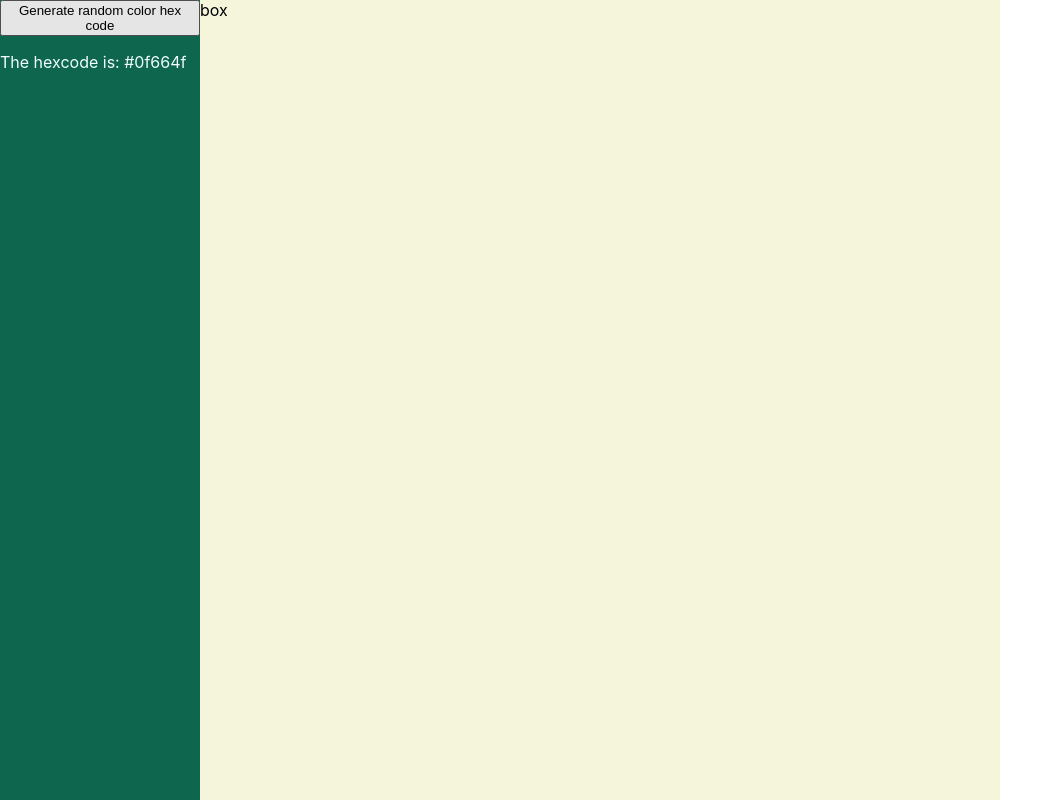
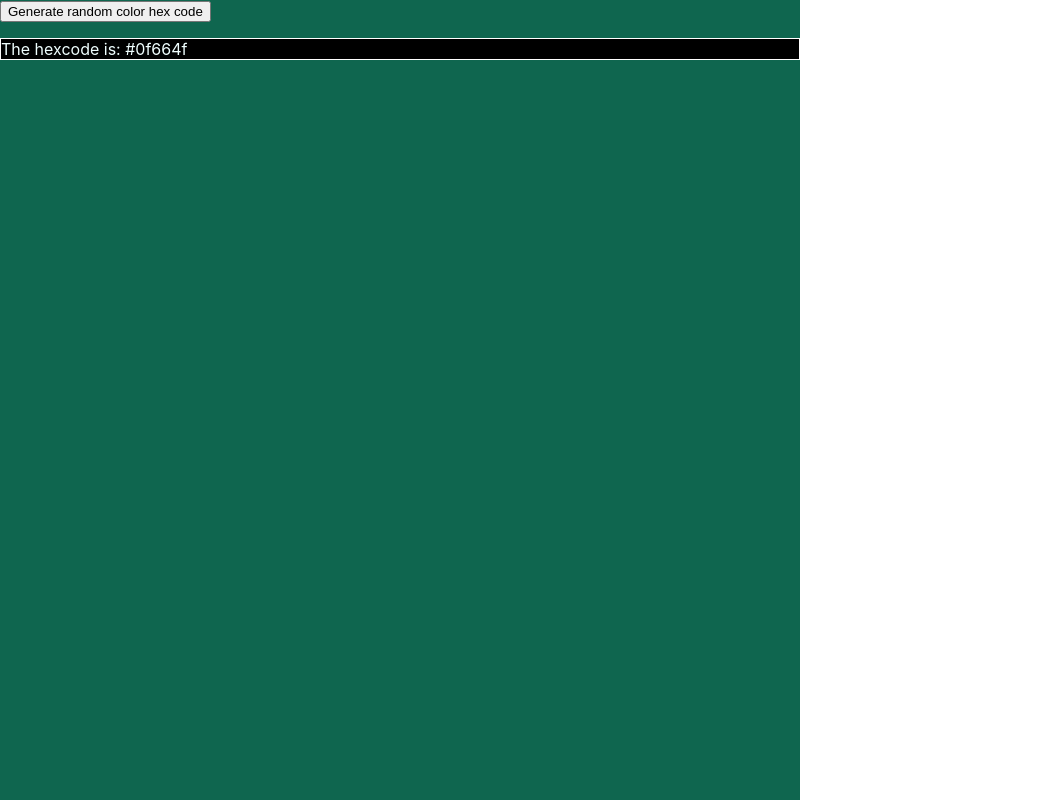
Before and after one commit to thomalexg/Random-Color-Generator-React-App, a React (Create React App) app in the folder randomcolor/: page / in a window 1280 px wide. Shown: the whole page, without its empty margins (0-1063 px from the left). Built offline with nearby package versions, Linux system fonts and the light colour scheme.

Commit message:
Basic version is ugly but done

```diff
--- a/randomcolor/src/components/App.js
+++ b/randomcolor/src/components/App.js
@@ -1,12 +1,19 @@
 import React from 'react';
-import Box from './Box.js';
 import SideBar from './Sidebar.js';
+
+// export default function App() {
+//   return (
+//     <div className="App">
+//       <SideBar />
+//       <Box />
+//     </div>
+//   );
+// }
 
 export default function App() {
   return (
     <div className="App">
       <SideBar />
-      <Box />
     </div>
   );
 }
--- a/randomcolor/src/components/Sidebar.js
+++ b/randomcolor/src/components/Sidebar.js
@@ -26,7 +26,7 @@ export default function SideBar(props) {
       >
         Generate random color hex code
       </button>
-      <p>The hexcode is: {random} </p>
+      <p className="hexcodeis"> The hexcode is: {random} </p>
     </div>
   );
 }
--- a/randomcolor/src/index.css
+++ b/randomcolor/src/index.css
@@ -16,11 +16,22 @@ code {
   display: inline-flex;
 }
 .SideBar {
-  width: 200px;
+  width: 100vh;
   height: 100vh;
   background-color: black;
   color: azure;
 }
+.hexcodeis {
+  background-color: black;
+  border: 1px solid white;
+}
+.SideBar {
+  width: 100vh;
+  height: 100vh;
+  background-color: black;
+  color: azure;
+}
+
 .Box {
   background-color: beige;
   height: 100vh;
```
Also changed, not shown: 1 other file (tests, documents, lock files or other folders).
